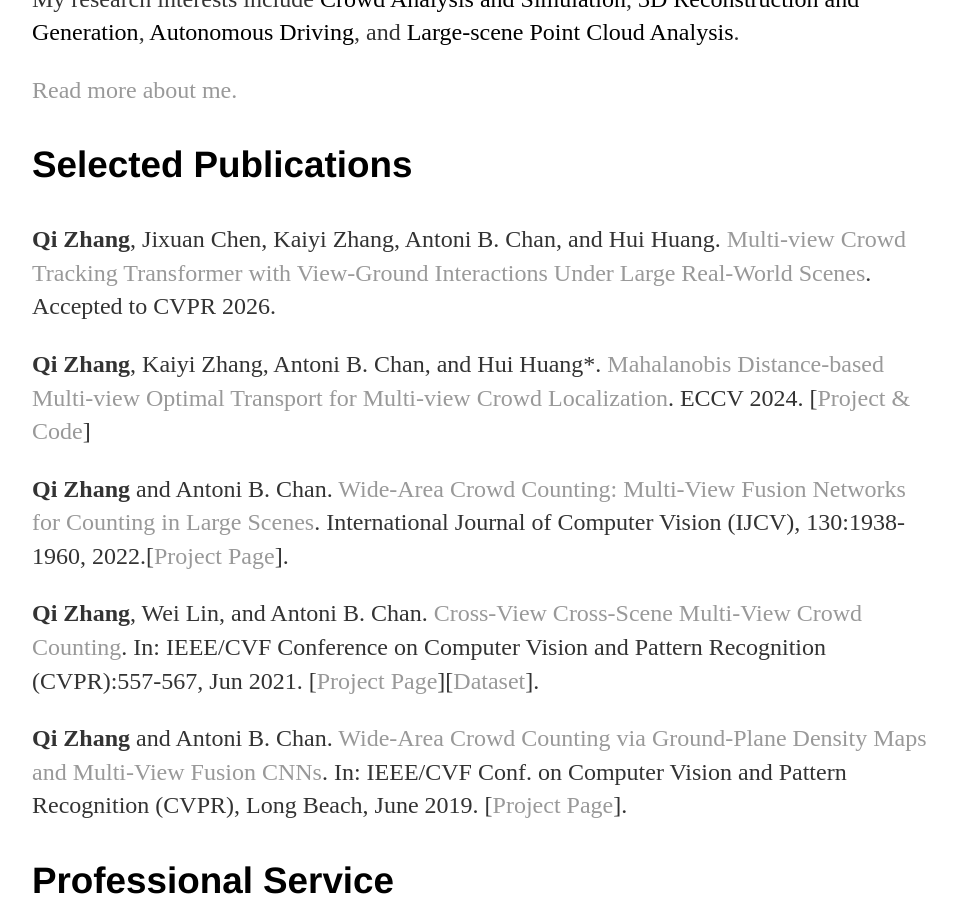
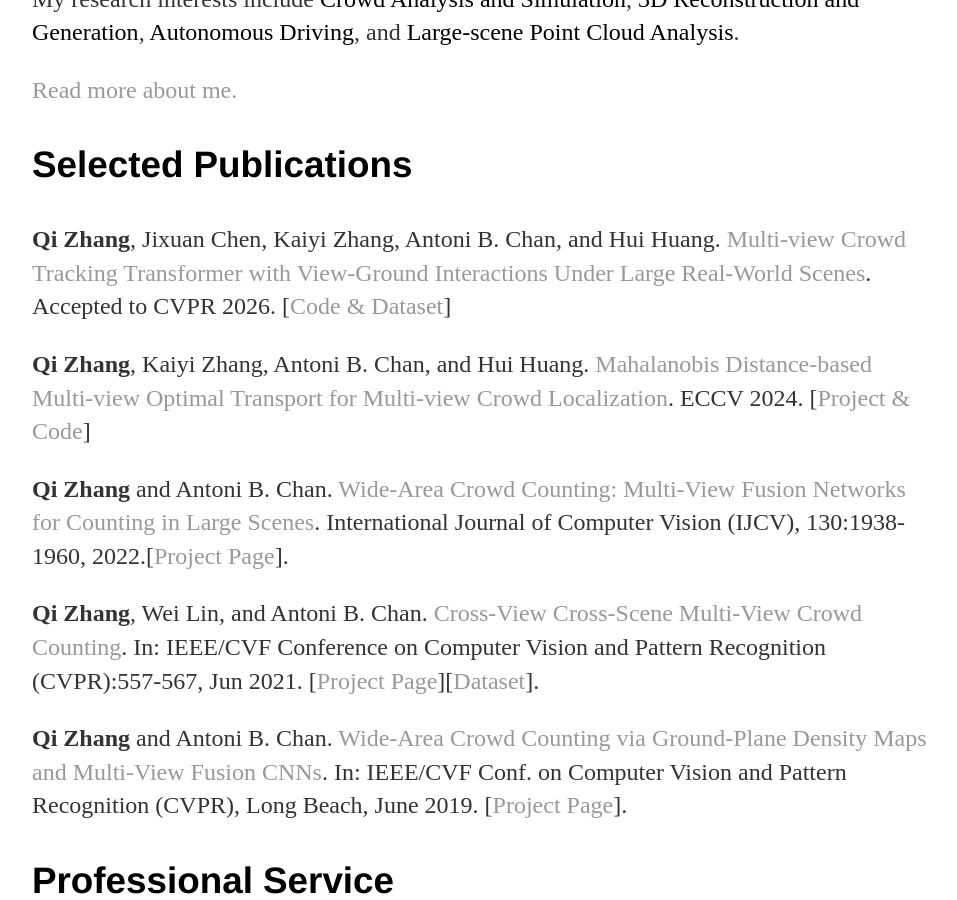
Before and after one commit to zqyq/zqyq.github.io, a Jekyll site: the page built from index.html, in a window 1280 px wide and 900 px high, scrolled down 764 px. Shown: the whole window, without its empty margins (160-1117 px from the left). Built offline with Jekyll 4.4.1, drawn with Linux system fonts in a browser that asks for light colours.

Commit message:
Update index.html

```diff
--- a/index.html
+++ b/index.html
@@ -32,9 +32,9 @@
 
 			<h3>Selected Publications</h3>
 			<p> <strong>Qi Zhang</strong>, Jixuan Chen, Kaiyi Zhang, Antoni B. Chan, and Hui Huang. <a href=''>Multi-view Crowd Tracking Transformer with View-Ground Interactions Under Large Real-World Scenes</a>. Accepted to CVPR 2026.
-		</p>
+				[<a href="https://github.com/zqyq/MVTrackTrans">Code & Dataset</a>]</p>
 
-			<p> <strong>Qi Zhang</strong>, Kaiyi Zhang, Antoni B. Chan, and Hui Huang*. <a href='https://arxiv.org/pdf/2409.01726'>Mahalanobis Distance-based Multi-view Optimal Transport for Multi-view Crowd Localization</a>. ECCV 2024.
+			<p> <strong>Qi Zhang</strong>, Kaiyi Zhang, Antoni B. Chan, and Hui Huang. <a href='https://arxiv.org/pdf/2409.01726'>Mahalanobis Distance-based Multi-view Optimal Transport for Multi-view Crowd Localization</a>. ECCV 2024.
 				[<a href="https://vcc.tech/research/2024/MVOT">Project & Code</a>]</p>
 
 
```
